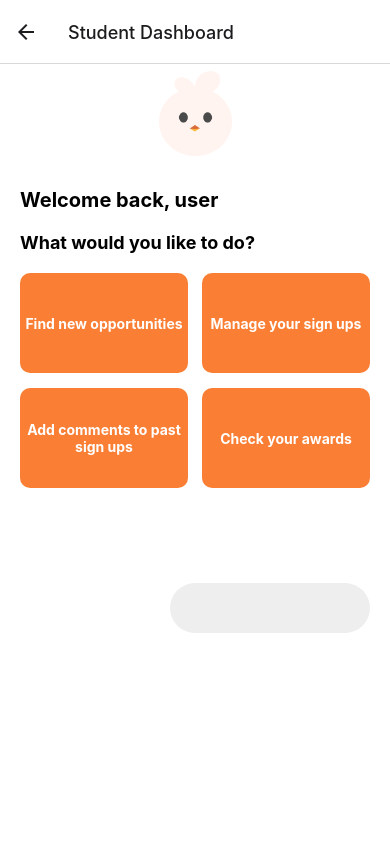
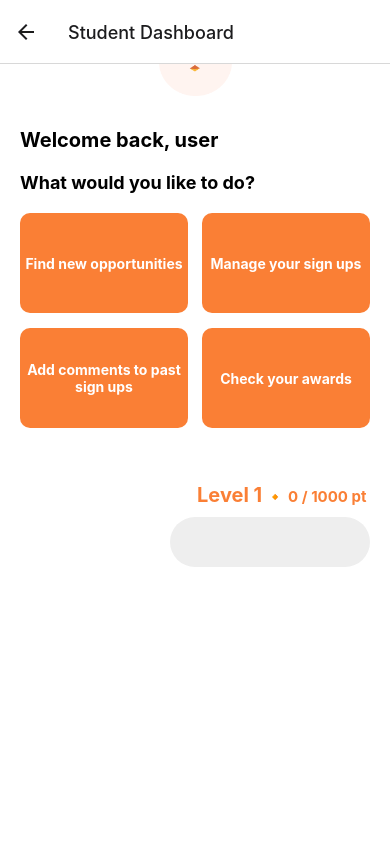
Before and after one commit to keerthiha-b/VolunteerSphere, a React Native app in the folder volunteer-app/: screen /StudentLandingPage in a window 390 px wide. Shown: the top 844 px of the page. Built offline with nearby package versions, Linux system fonts and the light colour scheme.

Commit message:
fixed css

```diff
--- a/volunteer-app/src/AvatarSelection.js
+++ b/volunteer-app/src/AvatarSelection.js
@@ -237,6 +237,10 @@ const AvatarSelection = ({ navigation }) => {
         </TouchableOpacity>
       </View>
 
+      <Text style={styles.progLevel}>
+        Level {progress.level}
+        <Text style={styles.progPoints}> 🔸 {progress.points} / {progress.maxPoints} pt </Text>
+      </Text>
       <ProgressBar progress={progress.points / progress.maxPoints} style={styles.progressBarStyle} color={"#FA7F35"} visible={true} />
     </SafeAreaView>
   );
@@ -259,6 +263,20 @@ const styles = StyleSheet.create({
     alignItems: 'center', // Center items horizontally
     marginBottom: 75,
     marginTop: 20
+  },
+  progLevel: {
+    fontSize: 20,
+    fontWeight: 'bold',
+    alignSelf: 'center',
+    color: '#FA7F35',
+    marginTop: 40
+  },
+  progPoints: {
+    fontSize: 15,
+    fontWeight: 'bold',
+    alignSelf: 'flex-end',
+    color: '#FA7F35',
+    marginTop: 40
   },
   playerChar: {
     width: 85,
@@ -329,7 +347,7 @@ const styles = StyleSheet.create({
     textAlign: 'center',
   },
   progressBarStyle: {
-    marginTop: 100,
+    marginTop: 30,
     marginLeft: 75,
     bottom: 20,
     height: 50,
--- a/volunteer-app/src/StudentLandingPage.js
+++ b/volunteer-app/src/StudentLandingPage.js
@@ -1,5 +1,5 @@
 import React, { useEffect, useState, useCallback } from 'react';
-import { useFocusEffect } from '@react-navigation/native';
+import { useFocusEffect, useIsFocused } from '@react-navigation/native';
 import { View, Image, TouchableOpacity, Text, Button, StyleSheet, Alert } from 'react-native';
 import { SafeAreaView } from 'react-native-safe-area-context';
 import { save, getValueFor, remove } from './utils/secureStoreUtil'; // Adjust the path as needed
@@ -9,6 +9,7 @@ import { ProgressBar } from 'react-native-paper';
 import character from './images/PlayerChar.png';
 import leaderboardIcon from './images/buttonicons/LeaderboardIcon.png';
 import missionIcon from './images/buttonicons/MissionsIcon.png';
+import logoutIcon from './images/buttonicons/log-out.svg';
 import MapScreen from './MapScreen';
 
 // AVATAR IMAGES
@@ -24,6 +25,7 @@ const StudentLandingPage = ({ navigation }) => {
   const [id, setId] = useState(null);
   const [progress, setProgress] = useState({ level: 1, points: 0, maxPoints: 1000 });
   const [currAvatar, setCurrAvatar] = useState('Default.png');
+  const isFocused = useIsFocused();
 
   // avatar dictionary
   const avatarDictionary = {
@@ -57,12 +59,22 @@ const StudentLandingPage = ({ navigation }) => {
     }
   };
 
-  // ON BACK BUTTON
-  useFocusEffect(
-    useCallback(() => {
-      initializeUserData();
-    }, [])
-  );
+  useEffect(() => {
+    initializeUserData();
+  }, [])
+
+  useEffect(() => {
+    if (isFocused) {
+      console.log("called when screen open or when back on screen ");
+
+      // Want to update possible progress
+      if (id) {
+        console.log(`Attempting to fetch progress for user ID: ${id}`); // Added log
+        getAvatar();
+        getProgress();
+      }
+   }
+  },[isFocused]);
 
   // Fetch progress data when ID is set
   useEffect(() => {
@@ -72,8 +84,6 @@ const StudentLandingPage = ({ navigation }) => {
       getProgress();
     }
   }, [id]);
-
-  useEffect
 
   const getProgress = async () => {
     try {
@@ -152,9 +162,14 @@ const StudentLandingPage = ({ navigation }) => {
 
   return (
     <SafeAreaView style={styles.container}>
-      <TouchableOpacity style={styles.profileGear} onPress={() => navigation.navigate('Profile', { name: username })}>
-        <Text style={styles.gearText}>⚙️</Text>
-      </TouchableOpacity>
+      <SafeAreaView style={styles.profileGear}>
+        <TouchableOpacity onPress={() => navigation.navigate('Profile', { name: username })}>
+          <Text style={styles.gearText}>⚙️</Text>
+        </TouchableOpacity>
+        <TouchableOpacity onPress={() => logOut()}>
+          <Text style={styles.gearText}>⬅️</Text>
+        </TouchableOpacity>
+      </SafeAreaView>
 
       <TouchableOpacity style={styles.centeredImageContainer} onPress={() => navigation.navigate('AvatarSelection')}>
         <Image
@@ -171,7 +186,7 @@ const StudentLandingPage = ({ navigation }) => {
           <Text style={styles.optionButtonText}>Find new opportunities</Text>
         </TouchableOpacity>
 
-        <TouchableOpacity style={styles.optionButton} onPress={() => navigation.navigate('AvatarSelection')}>
+        <TouchableOpacity style={styles.optionButton}>
           <Text style={styles.optionButtonText}>Manage your sign ups</Text>
         </TouchableOpacity>
 
@@ -188,7 +203,12 @@ const StudentLandingPage = ({ navigation }) => {
         </TouchableOpacity> */}
       </View>
 
-      <ProgressBar progress={progress.points / progress.maxPoints} style={styles.progressBarStyle} color={"#FA7F35"} visible={true} />
+      <Text style={styles.progLevel}>
+        Level {progress.level}
+        <Text style={styles.progPoints}> 🔸 {progress.points} / {progress.maxPoints} pt </Text>
+      </Text>
+
+      <ProgressBar progress={progress.points / progress.maxPoints} style={styles.progressBarStyle} color={"#FA7F35"} visible={true}/>
 
       <View style={styles.smallOptionsContainer}>
         <TouchableOpacity style={styles.smallOptionButton}>
@@ -219,6 +239,11 @@ const styles = StyleSheet.create({
   },
   profileGear: {
     alignItems: 'flex-start',
+    flexDirection: 'row',
+    flexWrap: 'wrap',
+    justifyContent: 'space-between',
+    marginTop: -60,
+    width: '20%'
   },
   centeredImageContainer: {
     flex: 1, // Make the container fill the available space
@@ -248,6 +273,20 @@ const styles = StyleSheet.create({
     fontWeight: 'bold',
     marginBottom: 20,
   },
+  progLevel: {
+    fontSize: 20,
+    fontWeight: 'bold',
+    alignSelf: 'flex-end',
+    color: '#FA7F35',
+    marginTop: 40
+  },
+  progPoints: {
+    fontSize: 15,
+    fontWeight: 'bold',
+    alignSelf: 'flex-end',
+    color: '#FA7F35',
+    marginTop: 40
+  },
   title: {
     fontSize: 18,
     fontWeight: 'bold',
@@ -274,7 +313,7 @@ const styles = StyleSheet.create({
     textAlign: 'center',
   },
   progressBarStyle: {
-    marginTop: 100,
+    marginTop: 30,
     marginLeft: 150,
     bottom: 20,
     height: 50,
```
Also changed, not shown: volunteer-app/src/images/buttonicons/log-out.svg (added).
